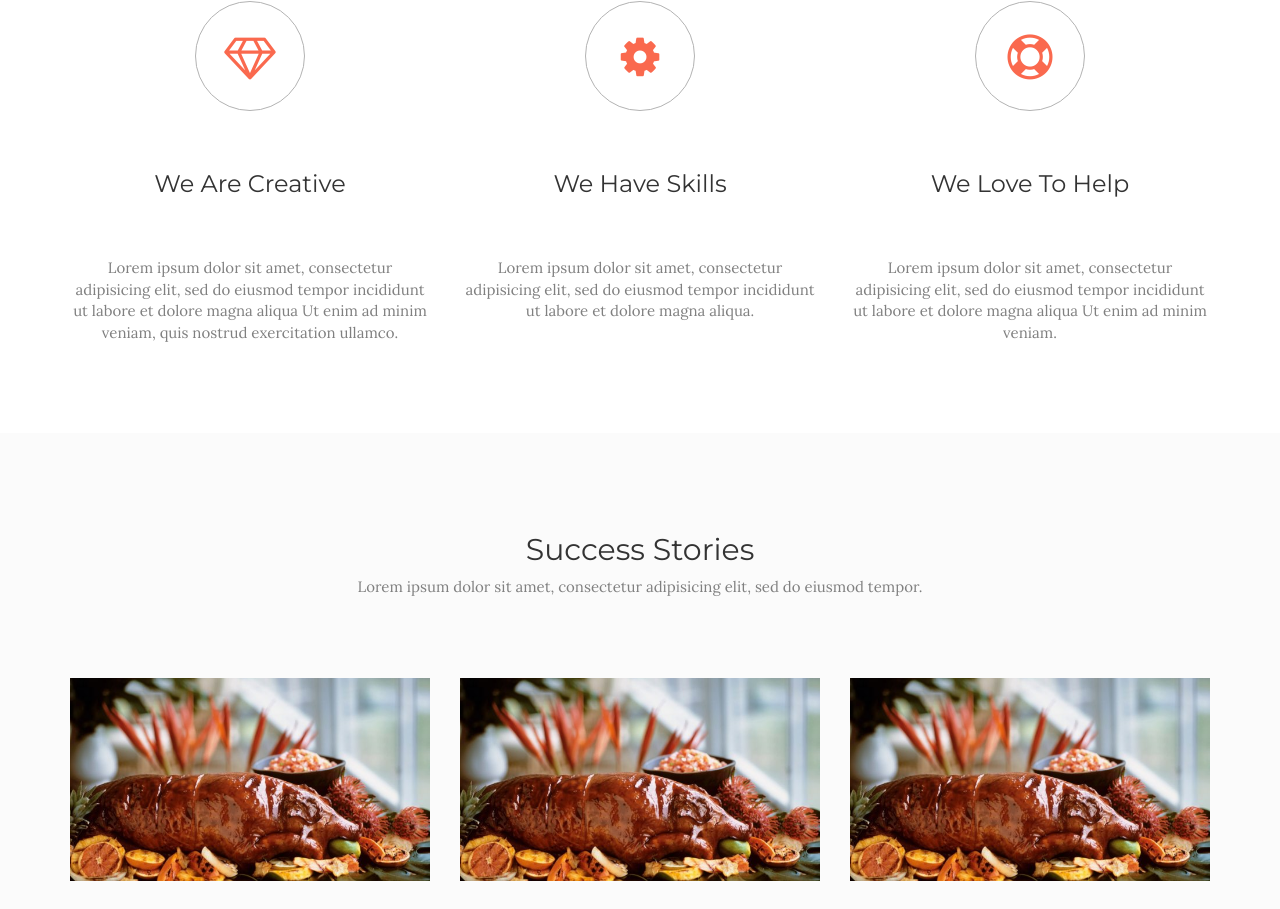
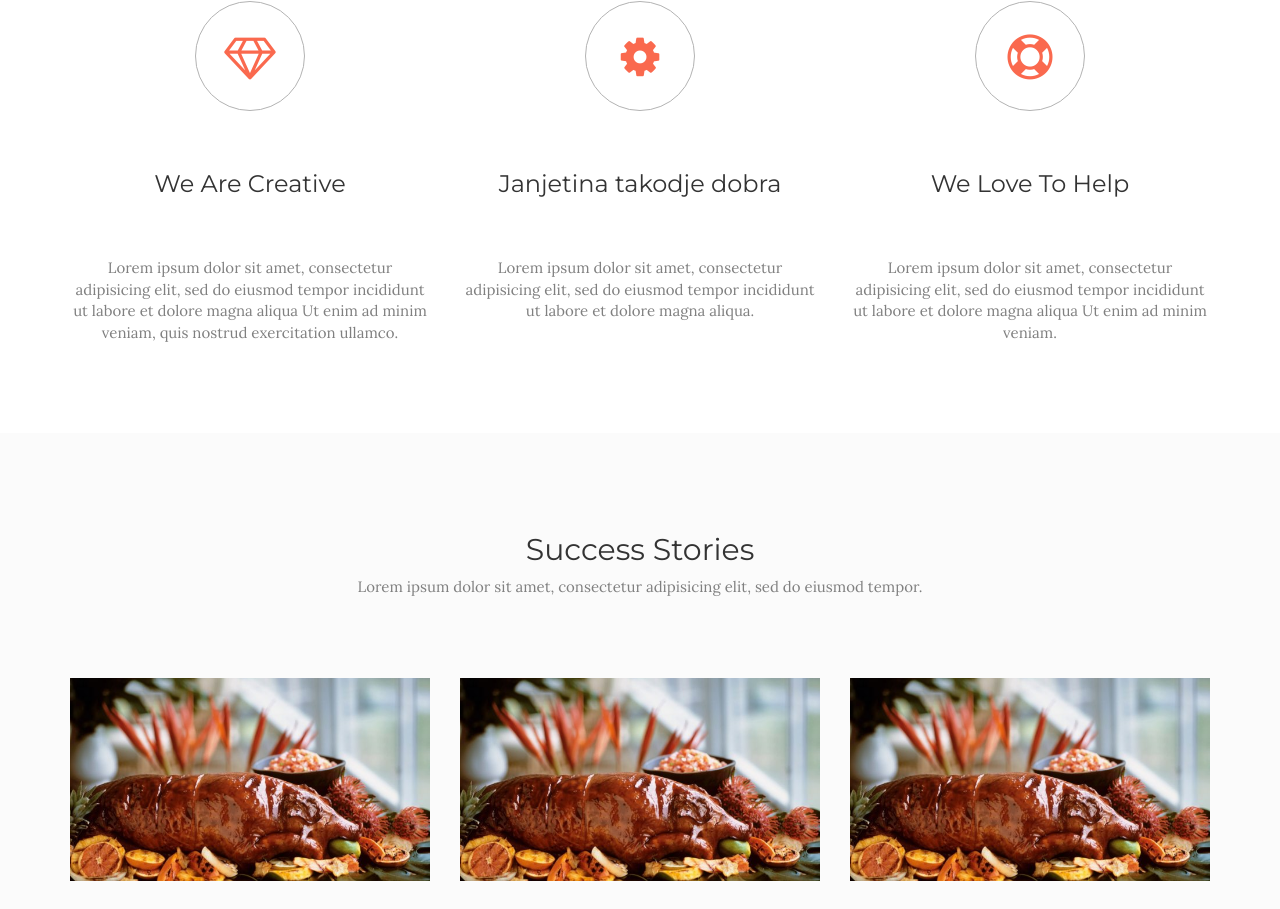
Before and after one commit to druzenje-ucenje/sajt1, a plain HTML site: page index.html in a window 1280 px wide. Shown: the part 909-1818 px from the top of the page. Drawn offline with nearby package versions, Linux system fonts and the light colour scheme; some packages are replaced by stand-ins of ours; a script that the page names is missing.

Commit message:
promenio sam h3 Fixes #18

```diff
--- a/index.html
+++ b/index.html
@@ -73,7 +73,7 @@
 				<div class="col-md-4">
 					<div class="service-item">
 						<div class="icon"><i class="fa fa-gear"></i></div>
-						<h3>We Have Skills</h3>
+						<h3>Janjetina takodje dobra</h3>
 						<p>Lorem ipsum dolor sit amet, consectetur adipisicing elit, sed do eiusmod
 							tempor incididunt ut labore et dolore magna aliqua.
 						</p>
```
